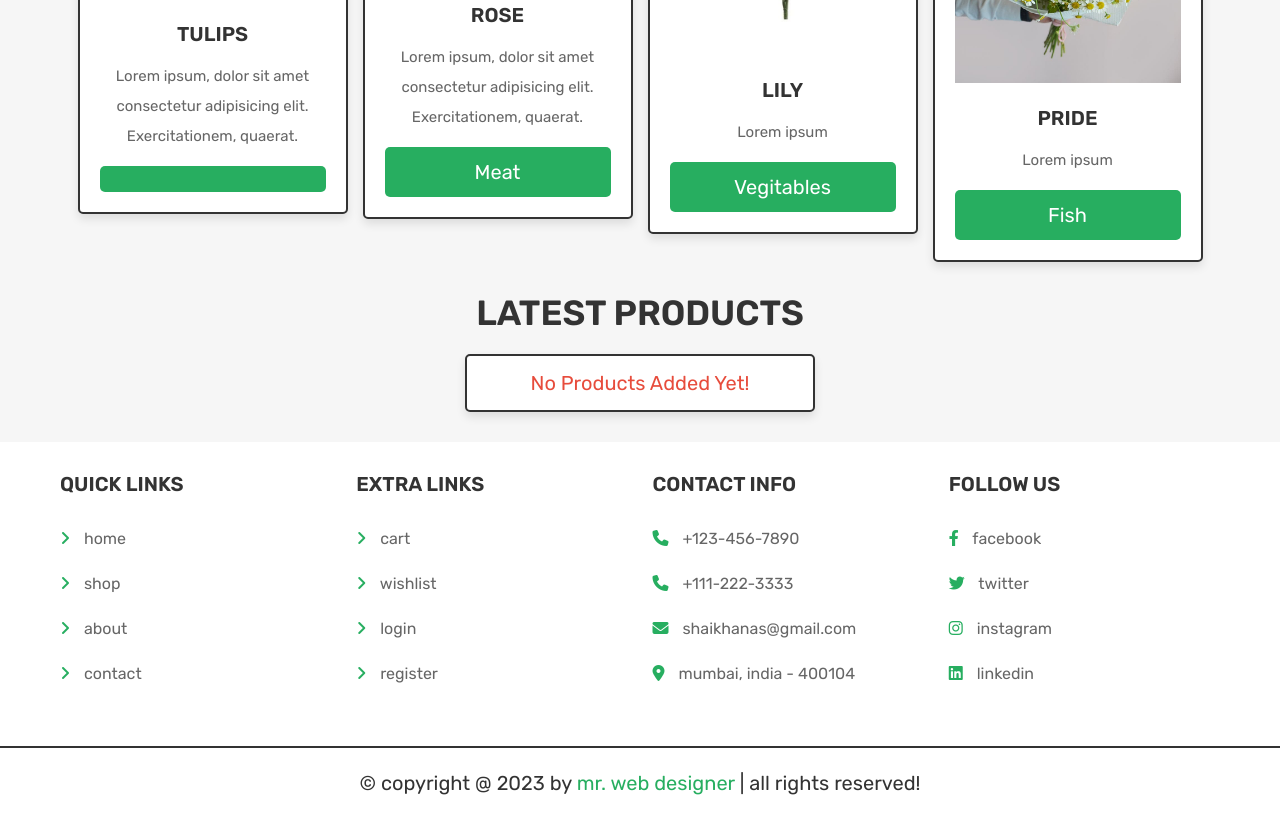
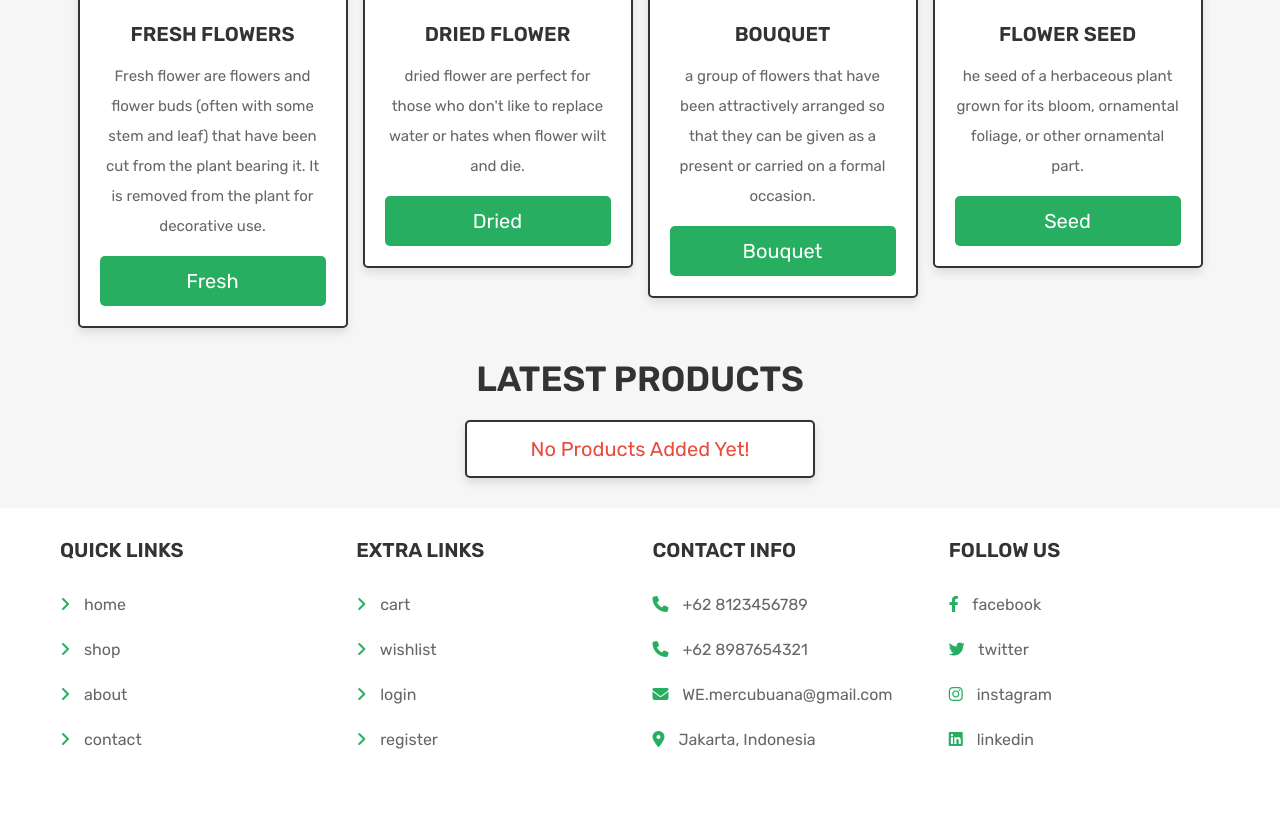
Before and after one commit to jirou0/WE-project-1, a PHP site: page /home.php in a window 1280 px wide. Shown: the part 834-1657 px from the top of the page. After the commit the page ends 1583 px from the top, so only its background shows below. Run offline with PHP 8.4, Linux system fonts and the light colour scheme; the visitor is signed in with stand-in values (Sample User, id 1); data that the repository does not hold is empty; some libraries are stand-ins or nearby versions.

```diff
--- a/grocerystore/footer.php
+++ b/grocerystore/footer.php
@@ -20,10 +20,10 @@
 
       <div class="box">
          <h3>contact info</h3>
-         <p> <i class="fas fa-phone"></i> +123-456-7890 </p>
-         <p> <i class="fas fa-phone"></i> +111-222-3333 </p>
-         <p> <i class="fas fa-envelope"></i> shaikhanas@gmail.com </p>
-         <p> <i class="fas fa-map-marker-alt"></i> mumbai, india - 400104 </p>
+         <p> <i class="fas fa-phone"></i> +62 8123456789 </p>
+         <p> <i class="fas fa-phone"></i> +62 8987654321 </p>
+         <p> <i class="fas fa-envelope"></i> WE.mercubuana@gmail.com </p>
+         <p> <i class="fas fa-map-marker-alt"></i> Jakarta, Indonesia </p>
       </div>
 
       <div class="box">
@@ -36,6 +36,4 @@
 
    </section>
 
-   <p class="credit"> &copy; copyright @ <?= date('Y'); ?> by <span>mr. web designer</span> | all rights reserved! </p>
-
 </footer>
--- a/grocerystore/home.php
+++ b/grocerystore/home.php
@@ -100,8 +100,8 @@ if(isset($_POST['add_to_cart'])){
    <section class="home">
 
       <div class="content">
-         <span>don't panic, go organice</span>
-         <h3>Reach For A Healthier You With Organic Foods</h3>
+         <span>your answer for flower problem!</span>
+         <h3>Reach For A Professional Florist.</h3>
          <p>Lorem ipsum dolor sit amet consectetur adipisicing elit. Iusto natus culpa officia quasi, accusantium explicabo?</p>
          <a href="about.php" class="btn">about us</a>
       </div>
@@ -117,31 +117,31 @@ if(isset($_POST['add_to_cart'])){
    <div class="box-container">
 
       <div class="box">
-         <img src="https://www.google.com/url?sa=i&url=https%3A%2F%2Fwww.taguigflowers.com%2F9-pcs-white-tulips-in-a-bouquet.html&psig=AOvVaw0YTFGH7kli6TAebSvTgreI&ust=1694412819110000&source=images&cd=vfe&opi=89978449&ved=0CBAQjRxqFwoTCKjLleaxn4EDFQAAAAAdAAAAABAE" alt="">
-         <h3>tulips</h3>
-         <p>Lorem ipsum, dolor sit amet consectetur adipisicing elit. Exercitationem, quaerat.</p>
-         <a href="category.php?category=fruits" class="btn"></a>
+         <img src="https://res.cloudinary.com/dcupwzy3m/image/upload/v1694429029/WE-products/4668dede86c24cc98a0b865725f5be80_hexjop.jpg" alt="">
+         <h3>fresh flowers</h3>
+         <p>Fresh flower are flowers and flower buds (often with some stem and leaf) that have been cut from the plant bearing it. It is removed from the plant for decorative use. </p>
+         <a href="category.php?category=fresh" class="btn">fresh</a>
       </div>
 
       <div class="box">
-         <img src="images/cat-2.png" alt="">
-         <h3>rose</h3>
-         <p>Lorem ipsum, dolor sit amet consectetur adipisicing elit. Exercitationem, quaerat.</p>
-         <a href="category.php?category=meat" class="btn">meat</a>
+         <img src="https://res.cloudinary.com/dcupwzy3m/image/upload/v1694428910/WE-products/fda990a566ae80403b29549052c4e2f0_ji1kzm.jpg" alt="">
+         <h3>dried flower</h3>
+         <p>dried flower are perfect for those who don't like to replace water or hates when flower wilt and die.</p>
+         <a href="category.php?category=dried" class="btn">dried</a>
       </div>
 
       <div class="box">
-         <img src="images/flowe-3.png" alt="">
-         <h3>lily</h3>
-         <p>Lorem ipsum</p>
-         <a href="category.php?category=vegitables" class="btn">vegitables</a>
+         <img src="https://res.cloudinary.com/dcupwzy3m/image/upload/v1694428898/WE-products/5ccebc38c6b939c7c909072935bf5d77_ws7yna.jpg" alt="">
+         <h3>bouquet</h3>
+         <p>a group of flowers that have been attractively arranged so that they can be given as a present or carried on a formal occasion.</p>
+         <a href="category.php?category=bouquet" class="btn">bouquet</a>
       </div>
 
       <div class="box">
-         <img src="images/cat-4.jpg" alt="">
-         <h3>pride</h3>
-         <p>Lorem ipsum</p>
-         <a href="category.php?category=fish" class="btn">fish</a>
+         <img src="https://res.cloudinary.com/dcupwzy3m/image/upload/v1694428812/WE-products/19238bb1f5cf77236b4667f6cad0e851_u18hyx.jpg" alt="">
+         <h3>flower seed</h3>
+         <p>he seed of a herbaceous plant grown for its bloom, ornamental foliage, or other ornamental part.</p>
+         <a href="category.php?category=seed" class="btn">seed</a>
       </div>
 
    </div>
```
Also changed, not shown: grocerystore/css/admin_style.css (+4 -4 lines), grocerystore/shop.php (+4 -4 lines), grocerystore/images/home-bg.jpg (deleted), grocerystore/images/home-bg.png (added), 1 other file.
